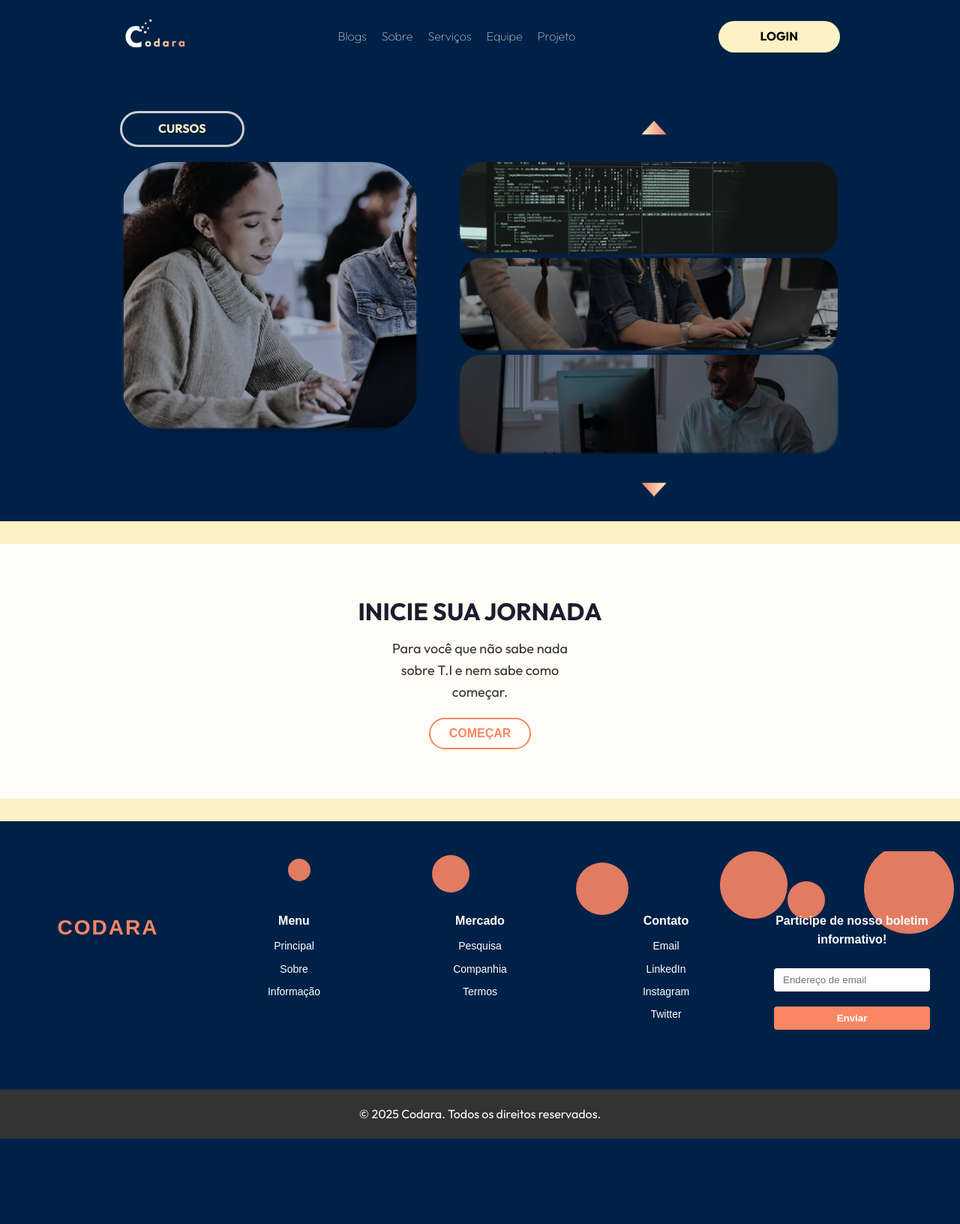
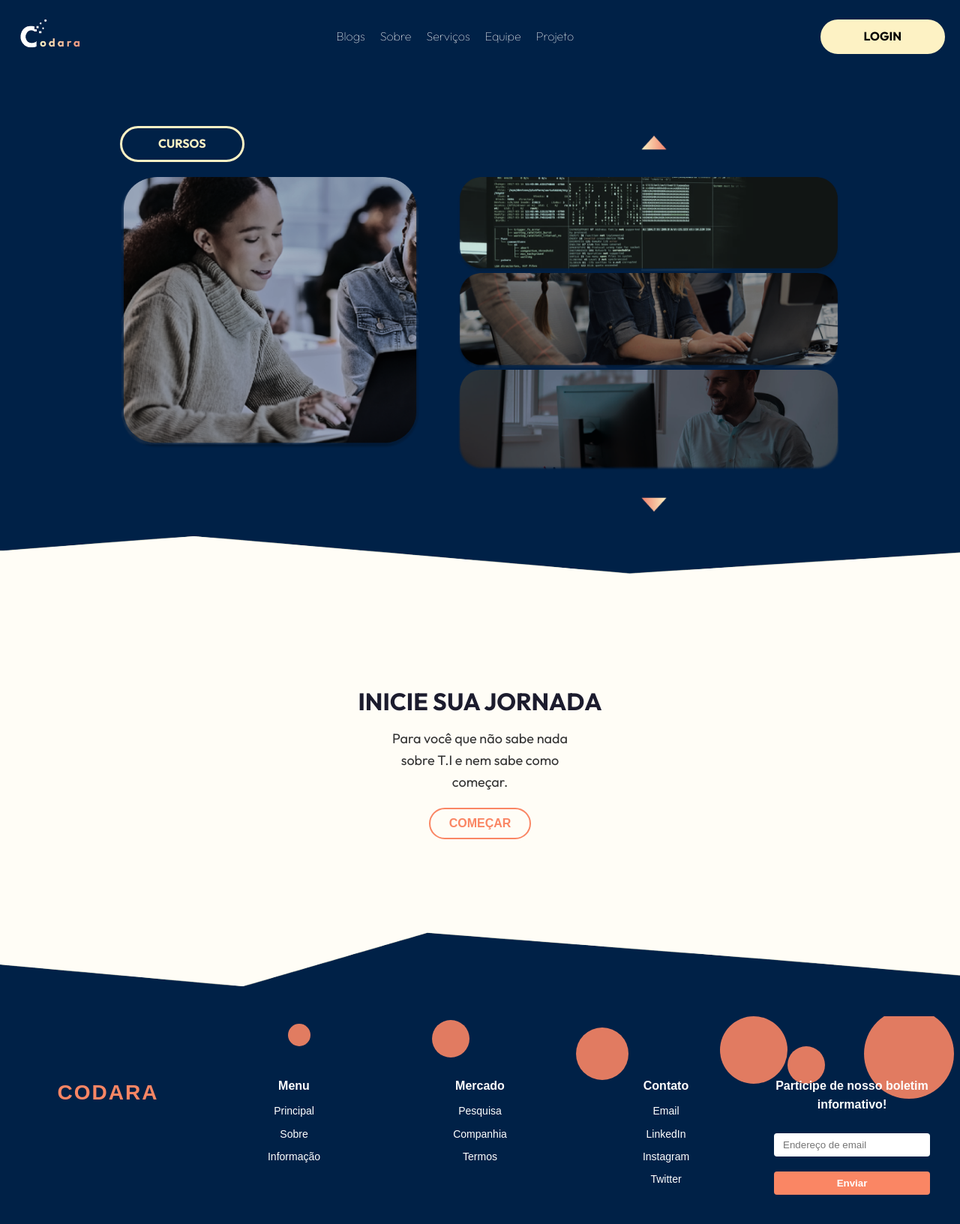
Before and after one commit to d4lt/Codara, a Flask app: template app/templates/home.html in a window 1280 px wide. Shown: the top 1632 px of the page at 75% size. Before the commit the page ends 1518 px from the top, so only its background shows below. Run offline with Flask 3, Linux system fonts and the light colour scheme; the template is opened without the code that fills it, so the values that code supplies are empty.

Commit message:
home final

```diff
--- a/app/static/codara.css
+++ b/app/static/codara.css
@@ -24,21 +24,14 @@ body {
 
 #img_principal {
   width: 400px;
-  border-radius: 70px;
+  border-radius: 50px;
 }
 
 #img_setas {
   width: 80px;
 }
 
-#jornada {
-  display: flex;
-  flex-direction: column;
-  align-items: center;
-  border-top: var(--cor-primaria) solid 30px;
-  border-bottom: var(--cor-primaria) solid 30px;
-  padding: 8rem 1rem;
-}
+
 
 #jornadatitulo {
   color: #212844;
@@ -70,6 +63,7 @@ body {
   flex-direction: column;
   gap: 20px;
   width: 500px;
+  border-radius: 30px;
 }
 
 #noticias {
@@ -79,6 +73,7 @@ body {
 
 .noticia_container {
   position: relative;
+  cursor: pointer;
 }
 
 .noticia_container span {
@@ -123,10 +118,17 @@ body {
 
 #cursos {
   font-weight: bold;
+  text-decoration: none;
   color: var(--cor-primaria);
   padding: 0.5rem 3rem;
   border-radius: 50px;
-  border: #ccc solid 3px;
+  border: var(--cor-primaria) solid 3px;
+  transition: 0.5s;
+}
+
+#cursos:hover {
+  background-color: var(--cor-primaria);
+  color: var(--cor-fundo);
 }
 
 #seta_baixo_container {
@@ -137,16 +139,26 @@ body {
   margin-right: 13rem;
 } */
 
-.login {
+#login {
   color: var(--cor-texto);
   padding: 0.5rem 3.5rem;
   border-radius: 30px;
+  border: 2.5px solid var(--cor-primaria);
   background-color: #fdf2c4;
   font-weight: bold;
+  transition: 0.5s;
+}
+#login:hover {
+  background-color: var(--cor-fundo);
+  color: var(--cor-primaria);
 }
 
 .navegacao {
   font-weight: lighter;
+  transition: 0.5s;
+}
+.navegacao:hover {
+  font-weight: bold;
 }
 
 h1 {
@@ -165,15 +177,13 @@ header {
   background-color: var(--cor-fundo);
   color: white;
   padding: 20px 0;
-  margin-bottom: 30px;
+  margin-bottom: 50px;
 }
 
-header .container {
+header .header_container {
   display: flex;
   justify-content: space-between;
   align-items: center;
-  max-width: 1000px;
-  margin: auto;
   padding: 0 20px;
 }
 
@@ -238,15 +248,8 @@ footer {
 #jornada {
   position: relative;
   width: 100%;
-  height: 300px; /* ajuste conforme necessário */
-  overflow: hidden;
-}
-
-#jornada {
-  position: relative;
-  width: 100%;
-  height: 400px; /* ajuste conforme necessário */
-  overflow: hidden;
+  height: 600px;
+  overflow:hidden;
   display: flex;
   align-items: center;
   justify-content: center;
@@ -265,7 +268,7 @@ footer {
   position: absolute;
   width: 100%;
   height: 100%;
-  object-fit: cover;
+  object-fit: fill;
 }
 
 .fundo-branco {
--- a/app/templates/base.html
+++ b/app/templates/base.html
@@ -12,7 +12,7 @@
 
 <body>
     <header>
-        <div class="container">
+        <div class="header_container">
             <a href="/">
                 <img src="{{url_for('static', filename='imagens/logo.png') }}" alt="logo codara" width="100px">
             </a>
@@ -25,7 +25,7 @@
                     <li><a href="#contato" class="navegacao">Projeto</a></li>
                 </ul>
             </nav>
-            <div class="login">
+            <div id="login">
                 <span>LOGIN</span>
             </div>
         </div>
--- a/app/templates/home.html
+++ b/app/templates/home.html
@@ -1,17 +1,24 @@
 {% extends "base.html" %} {% block content %}
 <section id="inicio" class="container">
   <div id="cursos-container">
-    <span id="cursos">CURSOS</span>
+    <a id="cursos" href="/trilhas">CURSOS</a>
     <img src="../static/imagens/arrow_right.png" alt="" />
   </div>
   <div id="noticias">
-    <div id="noticia_principal" class="noticia_container">
+    <div
+      id="noticia_principal"
+      class="noticia_container"
+      onclick="window.open('{{noticias[0].link}}', '_blank')"
+    >
       <span>{{noticias[0].title}}</span>
       <img src="../static/imagens/pessoa_comp.png" id="img_principal" />
     </div>
     <div id="noticias_lateral">
       {% for n in range(1,4) %}
-      <div class="noticia_lateral noticia_container">
+      <div
+        class="noticia_lateral noticia_container"
+        onclick="window.open('{{noticias[n].link}}', '_blank')"
+      >
         <span>{{noticias[n].title}}</span>
         <img src="../static/imagens/noticia{{n}}.png" class="img_noticia" />
       </div>
@@ -19,7 +26,7 @@
     </div>
   </div>
   <div id="seta_baixo_container">
-    <img src="../static/imagens/arrow_right-1.png" alt="">
+    <img src="../static/imagens/arrow_right-1.png" alt="" />
   </div>
 </section>
 
```
